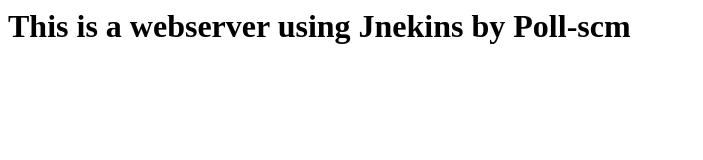
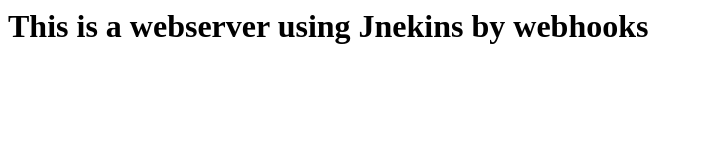
Before and after one commit to UmmarFarooq14/LearningGit, a plain HTML site: page index.html in a window 1280 px wide. Shown: the whole page, without its empty margins (0-703 px from the left). Drawn offline with Linux system fonts and the light colour scheme.

Commit message:
updated file by webhooks

```diff
--- a/index.html
+++ b/index.html
@@ -1 +1 @@
-<h1> This is a webserver using Jnekins by Poll-scm </h1>
+<h1> This is a webserver using Jnekins by webhooks </h1>
```
